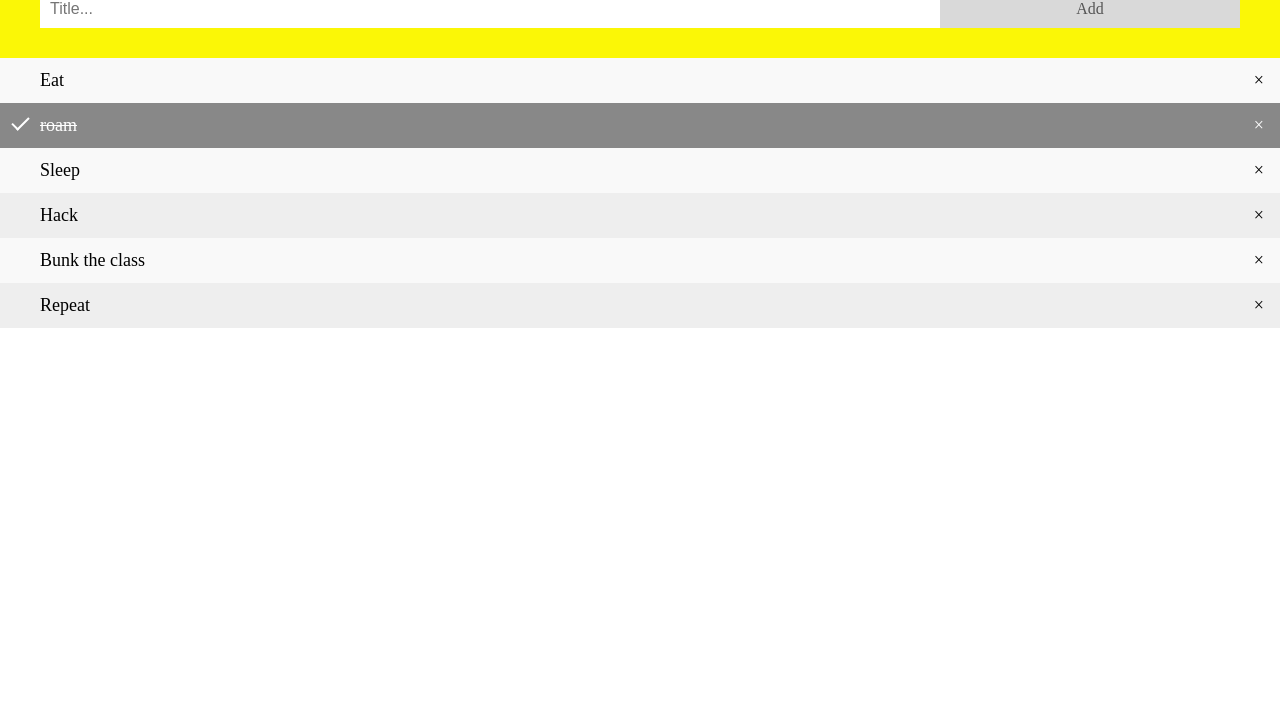
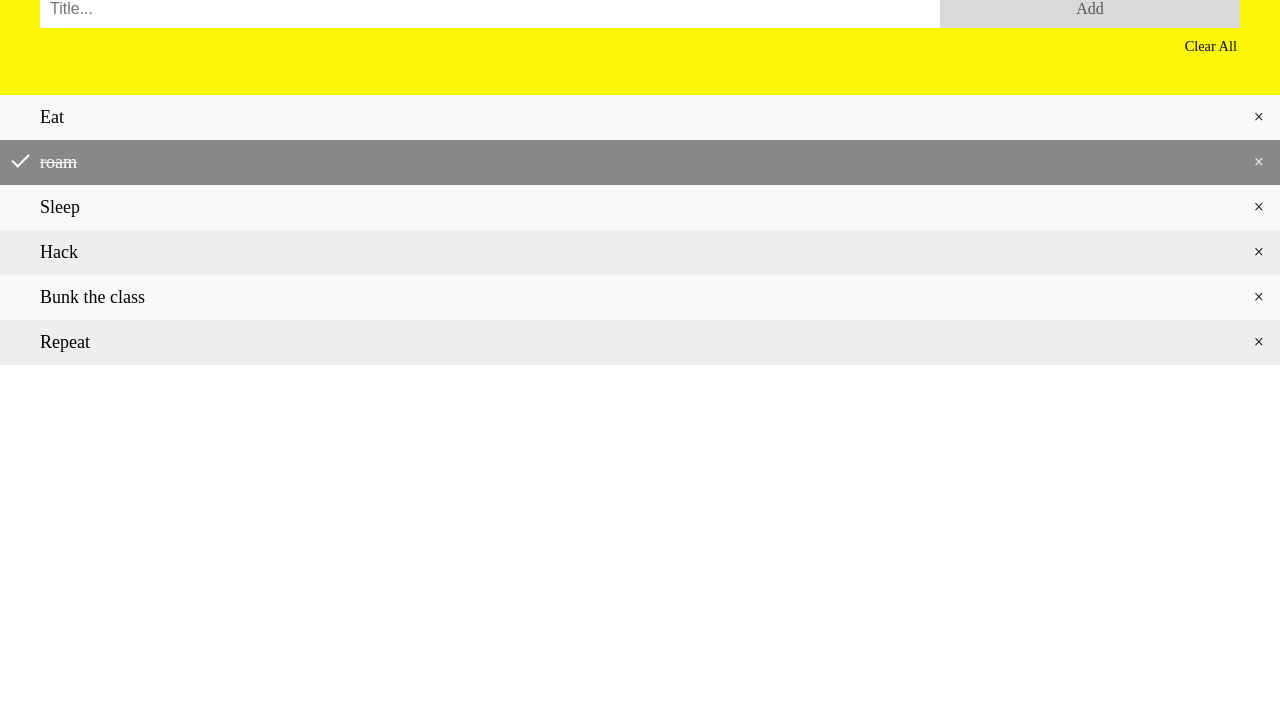
Before and after one commit to Gaurav17524/To_Do_Task, a plain HTML site: page home.html in a window 1280 px wide. Shown: the part 77-800 px from the top of the page. Drawn offline with Linux system fonts and the light colour scheme.

Commit message:
Update home.html

```diff
--- a/home.html
+++ b/home.html
@@ -123,6 +123,16 @@ input {
 .addBtn:hover {
   background-color: #bbb;
 }
+.clearAll {
+    display: flex;
+    justify-content: flex-end;
+    padding: 10px 3px;
+    cursor: pointer;
+    font-size: 0.9rem;
+}
+
+.clearAll:hover {
+    color: lightcoral;
 </style>
 </head>
 <body>
@@ -131,6 +141,7 @@ input {
   <h2 style="margin:5px">My To Do List</h2>
   <input type="text" id="myInput" placeholder="Title...">
   <span onclick="newElement()" class="addBtn">Add</span>
+  <a class="clearAll" id="clearAll">Clear All</a>
 </div>
 
 <ul id="myUL">
@@ -198,6 +209,10 @@ function newElement() {
     }
   }
 }
+  document.getElementById('clearAll').addEventListener('click', handleClearAll);
+function handleClearAll(e) {
+    document.querySelector('ul').innerHTML = '';
+}
 </script>
 
 </body>
```
